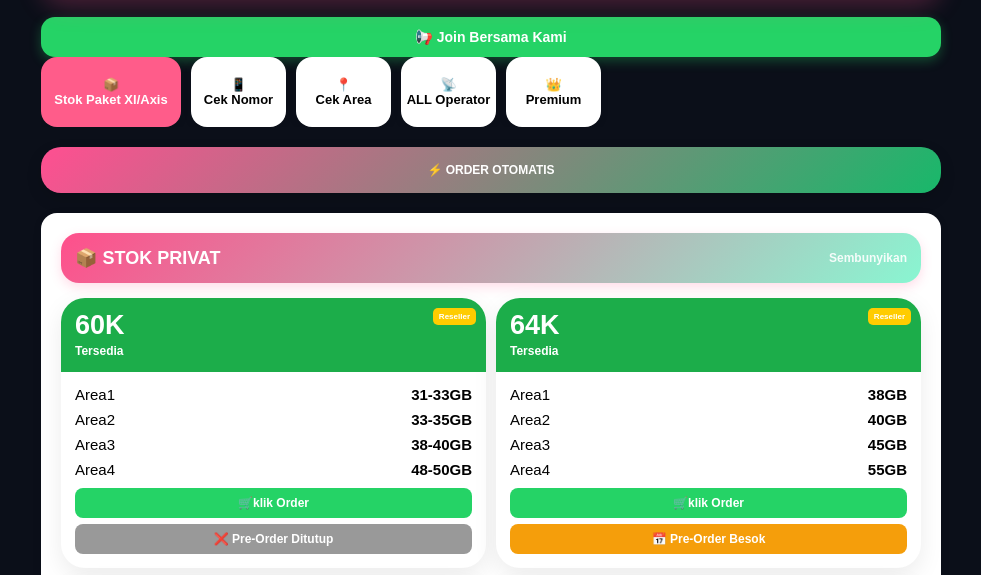
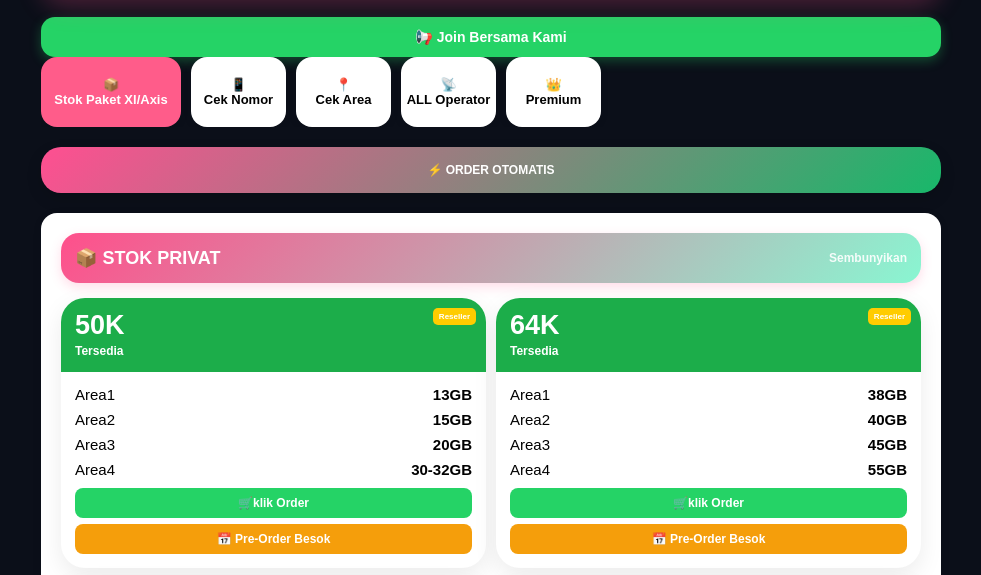
Before and after one commit to ubaidillah1666666-png/melistore, a plain HTML site: page index.html in a window 1280 px wide. Shown: the part 155-730 px from the top of the page, without its empty margins (149-1130 px from the left). Drawn offline with Linux system fonts and the light colour scheme; no server answers.

Commit message:
Update index.html

```diff
--- a/index.html
+++ b/index.html
@@ -1015,11 +1015,11 @@ Pilih akun premium terlebih dahulu
    KONTROL STOK PRIVAT
 ========================= */
 const stokPrivat = {
-    "50K":0,
-    "60K":1,
+    "50K":1,
+    "60K":0,
     "64K":1,
     "70K":0,
-    "75K":1,
+    "75K":0,
     "85K":1,
     "90K":0,
     "100K":1,
@@ -1093,10 +1093,10 @@ const produkAktif = {
 ========================= */
 const tampilPrivat = {
     "50K":1,
-    "60K":1,
+    "60K":0,
     "64K":1,
     "70K":0,
-    "75K":1,
+    "75K":0,
     "85K":1,
     "90K":0,
     "100K":1,
```
